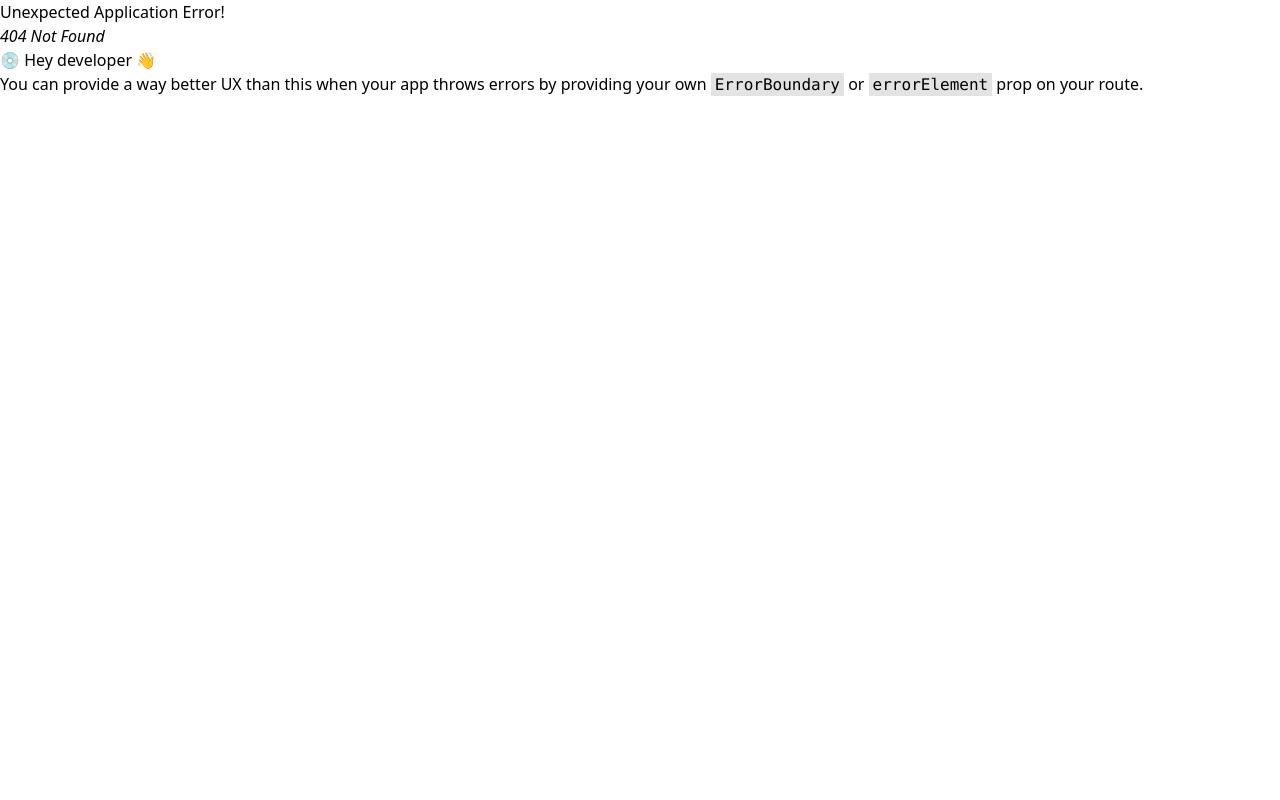
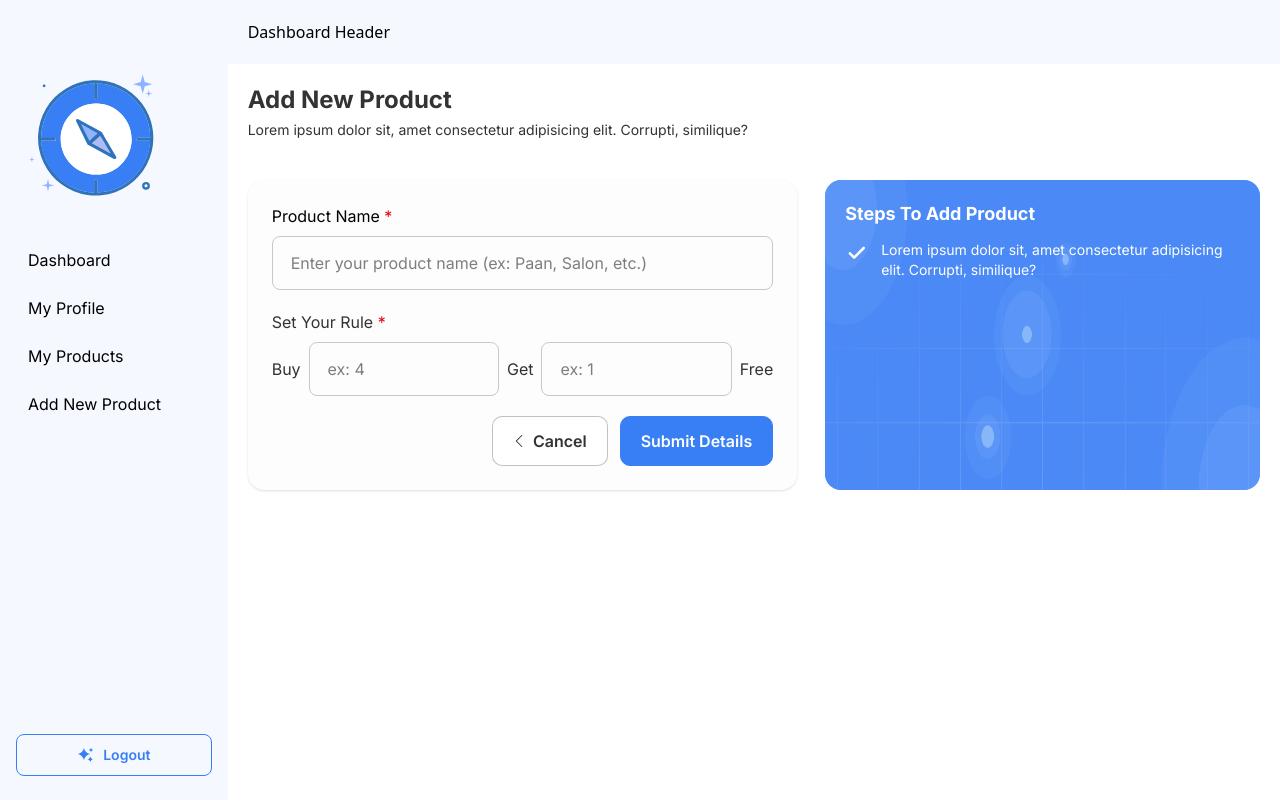
Before and after one commit to neon-lab-dev/Paan-Shop-Client, a React (Vite) app: page /dashboard/owner/add-new-product in a window 1280 px wide. Before the commit this address had no page. Built offline with nearby package versions, Linux system fonts and the light colour scheme.

Commit message:
Added add new product page

```diff
--- a/public/assets/index.ts
+++ b/public/assets/index.ts
@@ -9,6 +9,7 @@ import linkedin from "./icons/linkedin.svg";
 import instagram from "./icons/instagram.svg";
 import cross from "./icons/cross.svg";
 import leftArrow from "./icons/left-arrow.svg";
+import tickMark from "./icons/tick.svg";
 
 import heroBg from "./images/hero-bg.png";
 import boxShape from "./images/box-shape.png";
@@ -25,6 +26,7 @@ export const ICONS = {
     linkedin,
     cross,
     leftArrow,
+    tickMark,
 };
 
 export const IMAGES = {
--- a/src/components/Auth/PersonalInfoModal/PersonalInfoModal.tsx
+++ b/src/components/Auth/PersonalInfoModal/PersonalInfoModal.tsx
@@ -59,7 +59,7 @@ const PersonalInfoModal:React.FC<TPersonalInfoModalProps> = ({ isModalOpen, setI
                 className={`${isModalOpen
                     ? " scale-[1] opacity-100"
                     : " scale-[0] opacity-0"
-                    } max-w-[550px] w-full bg-white rounded-2xl transition-all duration-300 mx-auto mt-8 max-h-[690px] overflow-y-auto`}>
+                    } max-w-[550px] w-full bg-white rounded-2xl transition-all duration-300 mx-auto mt-8 max-h-[590px] 2xl:max-h-[690px] overflow-y-auto`}>
                 <div className="p-6">
                     {/* Header */}
                     <div className="flex items-center gap-5">
--- a/src/components/Dashboard/DashboardHeader/DashboardHeader.tsx
+++ b/src/components/Dashboard/DashboardHeader/DashboardHeader.tsx
@@ -1,7 +1,7 @@
 
 const DashboardHeader = () => {
     return (
-        <div>
+        <div className="p-5 bg-primary-10/5 w-full">
            Dashboard Header
         </div>
     );
--- a/src/components/Reusable/Container/Container.tsx
+++ b/src/components/Reusable/Container/Container.tsx
@@ -2,7 +2,7 @@ import { ReactNode } from "react";
 
 const Container = ({children} : {children:ReactNode}) => {
     return (
-        <div className="max-w-[1300px] mx-auto px-5 xl:px-0">
+        <div className="max-w-[1200px] 2xl:max-w-[1300px] mx-auto px-5 xl:px-0">
             {children}
         </div>
     );
--- a/src/layouts/DashboardLayout/DashboardLayout.tsx
+++ b/src/layouts/DashboardLayout/DashboardLayout.tsx
@@ -5,10 +5,12 @@ import DashboardHeader from "../../components/Dashboard/DashboardHeader/Dashboar
 const DashboardLayout = () => {
     return (
         <div className="flex">
-            <Sidebar/>
-            <div>
-            <DashboardHeader/>
-            <Outlet/>
+            <Sidebar />
+            <div className="w-full">
+                <DashboardHeader />
+                <div className="p-5">
+                    <Outlet />
+                </div>
             </div>
         </div>
     );
--- /dev/null
+++ b/src/pages/OwnerDashboard/AddNewProduct/AddNewProduct.tsx
@@ -0,0 +1,100 @@
+import { useForm } from "react-hook-form";
+import TextInput from "../../../components/Reusable/TextInput/TextInput";
+import { ICONS, IMAGES } from "../../../../public/assets";
+import LoadingSpinner from "../../../components/LoadingSpinner/LoadingSpinner";
+import { useState } from "react";
+
+type TFormData = {
+    productName: string;
+    buyValue: number;
+    getFreeValue: number;
+}
+const AddNewProduct = () => {
+    const [isLoading, setIsLoading] = useState<boolean>(false);
+    const {
+        register,
+        handleSubmit,
+        formState: { errors },
+    } = useForm<TFormData>();
+
+    const handleAddProduct = () => {
+        console.log("object");
+    }
+    return (
+        <div className="font-Inter">
+            <h1 className="text-neutral-10 font-bold text-2xl capitalize">Add new product</h1>
+            <p className="text-neutral-10 text-sm mt-1">Lorem ipsum dolor sit, amet consectetur adipisicing elit. Corrupti, similique?</p>
+
+            <div className="flex gap-7 mt-10">
+                <form onSubmit={handleSubmit(handleAddProduct)} className="flex flex-col gap-5 bg-neutral-light-20 shadow p-6 rounded-2xl">
+                    <TextInput
+                        label="Product Name"
+                        placeholder="Enter your product name (ex: Paan, Salon, etc.)"
+                        error={errors.productName}
+                        {...register("productName", { required: "Full name is required" })}
+                    />
+
+                    <div className="flex flex-col gap-2">
+                        <label className="text-neutral-10">Set Your Rule <span className="text-red-600"> *</span></label>
+
+                        <div className="flex items-center gap-2">
+                            <label className="text-neutral-10">Buy</label>
+                            <input
+                                type="number"
+                                placeholder="ex: 4"
+                                {...register("buyValue", { required: "Value is required" })}
+                                className={`px-[18px] py-[14px] rounded-lg bg-neutral-70 border focus:outline-none focus:border-primary-10 transition duration-300 ${errors.buyValue ? "border-red-500" : "border-neutral-light-40 w-full"
+                                    }`}
+                            />
+                            {errors?.buyValue && (
+                                <span className="text-red-500 text-sm">{String(errors.buyValue)}</span>
+                            )}
+                            <label className="text-neutral-10">Get</label>
+                            <input
+                                type="number"
+                                placeholder="ex: 1"
+                                {...register("getFreeValue", { required: "Value is required" })}
+                                className={`px-[18px] py-[14px] rounded-lg bg-neutral-70 border focus:outline-none focus:border-primary-10 transition duration-300 ${errors.getFreeValue ? "border-red-500" : "border-neutral-light-40 w-full"
+                                    }`}
+                            />
+                            {errors?.getFreeValue && (
+                                <span className="text-red-500 text-sm">{String(errors.getFreeValue)}</span>
+                            )}
+                            <label className="text-neutral-10">Free</label>
+                        </div>
+                    </div>
+
+                    <div className="flex items-center justify-end gap-3">
+                        <button className="bg-white rounded-[10px] text-neutral-10 px-5 py-3 font-semibold border border-neutral-10/30 hover:bg-primary-10/20 transition duration-300 flex items-center gap-2 cursor-pointer">
+                            <img src={ICONS.leftArrow} alt="left-arrow" className="size-3" />
+                            Cancel
+                        </button>
+                        <button
+                            className="bg-primary-10 rounded-[10px] text-white px-5 py-3 font-semibold border border-primary-10 cursor-pointer"
+                            type="submit"
+                            disabled={isLoading}
+                        >
+                            {isLoading ? <LoadingSpinner /> : "Submit Details"}
+                        </button>
+                    </div>
+
+                </form>
+
+                <div className="bg-primary-10 rounded-2xl relative flex justify-center">
+                    <img src={IMAGES.heroBg} alt="hero-image" className="absolute w-full h-full rounded-2xl z-0 opacity-60" />
+                    <div className="z-50 p-5 text-white">
+                    <h1 className="font-bold text-lg capitalize">Steps to add product</h1>
+                    <div className="flex flex-col gap-3 mt-3">
+                    <div className="flex gap-3">
+                        <img src={ICONS.tickMark} alt="tick-mark" className="size-6" />
+                        <p className="text-sm">Lorem ipsum dolor sit, amet consectetur adipisicing elit. Corrupti, similique?</p>
+                    </div>
+                    </div>
+                    </div>
+                </div>
+            </div>
+        </div>
+    );
+};
+
+export default AddNewProduct;
--- a/src/routes/routes.tsx
+++ b/src/routes/routes.tsx
@@ -3,6 +3,7 @@ import MainLayout from "../layouts/MainLayout/MainLayout";
 import Home from "../pages/Home/Home";
 import DashboardLayout from "../layouts/DashboardLayout/DashboardLayout";
 import Dashboard from "../pages/OwnerDashboard/Dashboard/Dashboard";
+import AddNewProduct from "../pages/OwnerDashboard/AddNewProduct/AddNewProduct";
 
 export const router = createBrowserRouter([
   {
@@ -25,6 +26,10 @@ export const router = createBrowserRouter([
         path: "",
         element: <Dashboard />,
       },
+      {
+        path: "add-new-product",
+        element: <AddNewProduct />,
+      },
     ],
   },
 ]);
```
Also changed, not shown: public/assets/icons/tick.svg (added).
